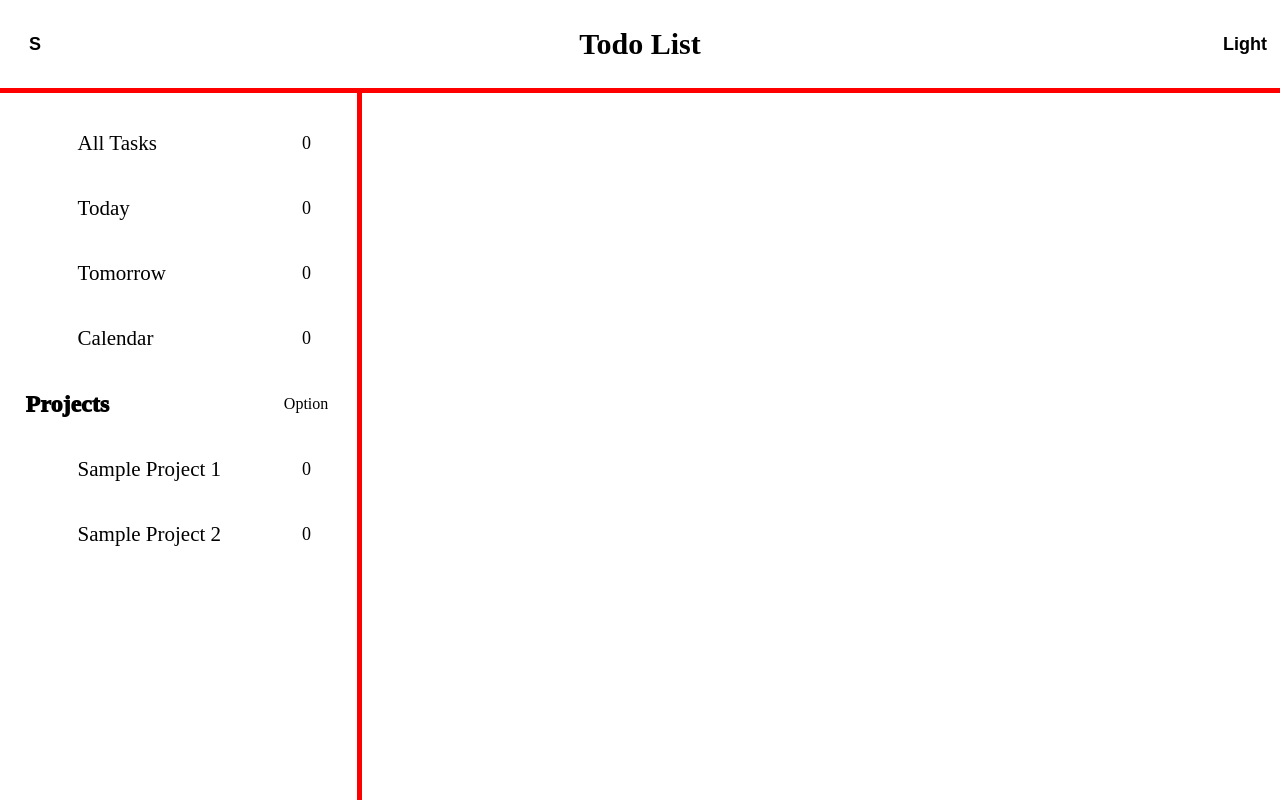
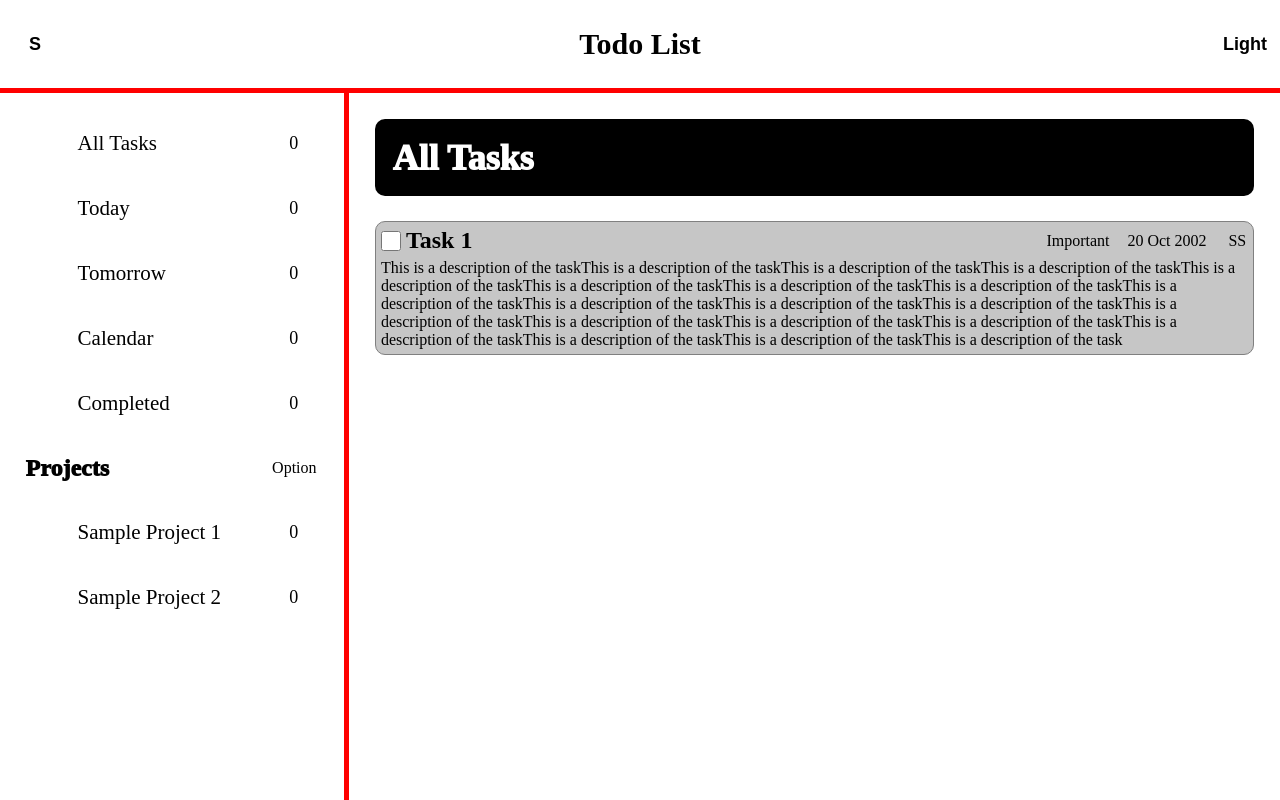
Before and after one commit to MathoVerse100/odin-todo-list, a website built with webpack: page src/template.html in a window 1280 px wide. Built offline with nearby package versions, Linux system fonts and the light colour scheme.

Commit message:
Created task boxes

```diff
--- a/src/index.js
+++ b/src/index.js
@@ -1,10 +1,13 @@
 import "./styles.css";
 import { renderHeader } from "./ui/header/headerUpdates";
 import { renderSidebar } from "./ui/main/sidebar/sidebarUpdates";
+import { renderBoard } from "./ui/main/board/boardUpdates";
 
 
 const header = document.querySelector("#header");
 const sidebar = document.querySelector("#sidebar");
+const board = document.querySelector("#board");
 
 renderHeader(header);
 renderSidebar(sidebar);
+renderBoard(board);
--- a/src/styles.css
+++ b/src/styles.css
@@ -10,3 +10,5 @@
 @import "./ui/main/sidebar/projects/projectStyle.css";
 @import "./ui/main/sidebar/headlines/headlineStyle.css";
 @import "./ui/main/sidebar/projects/projectStyle.css";
+@import "./ui/main/board/boardTitle/boardTitleStyle.css";
+@import "./ui/main/board/task/taskStyle.css";
--- a/src/ui/main/board/boardLayout.css
+++ b/src/ui/main/board/boardLayout.css
@@ -1,3 +1,9 @@
 #board {
     flex: 3;
+
+    padding: 2%;
+    display: flex;
+    flex-direction: column;
+    justify-content: flex-start;
+    align-items: stretch;
 }
--- a/src/ui/main/board/boardTitle/boardTitleScript.js
+++ b/src/ui/main/board/boardTitle/boardTitleScript.js
@@ -0,0 +1,15 @@
+import { createNewElement } from "../../../../utilities/helperFunctions/newElement.js";
+import { toKebab } from "../../../../utilities/helperFunctions/toKebab.js";
+
+
+function createBoardTitle(name) {
+    const titleCard = createNewElement({
+        classList: [`${toKebab(name)}-board-title`, "board-title"],
+        textContent: name,
+    });
+
+    return titleCard;
+};
+
+
+export const sampleBoardTitle = createBoardTitle("All Tasks");
--- a/src/ui/main/board/boardTitle/boardTitleStyle.css
+++ b/src/ui/main/board/boardTitle/boardTitleStyle.css
@@ -0,0 +1,15 @@
+.board-title {
+    background-color: black;
+    color: white;
+    font-size: 36px;
+    font-weight: 1000;
+    font-family: 'Times New Roman', Times, serif;
+    border-radius: 10px;
+    min-height: 70px;
+
+    padding: 2%;
+    display: flex;
+    flex-direction: row;
+    justify-content: stretch;
+    align-items: center;
+}
--- a/src/ui/main/board/boardUpdates.js
+++ b/src/ui/main/board/boardUpdates.js
@@ -0,0 +1,7 @@
+import { sampleBoardTitle } from "./boardTitle/boardTitleScript.js";
+import { sampleTask1 } from "./task/taskScript.js";
+
+
+export function renderBoard(parent) {
+    parent.append(sampleBoardTitle, sampleTask1);
+};
--- a/src/ui/main/board/task/taskScript.js
+++ b/src/ui/main/board/task/taskScript.js
@@ -0,0 +1,55 @@
+import { createNewElement } from "../../../../utilities/helperFunctions/newElement.js";
+import { toKebab } from "../../../../utilities/helperFunctions/toKebab.js";
+
+
+function createTaskBox(title, description, dueDate, priority) {
+    const taskBox = createNewElement({
+        classList: [`${toKebab(title)}-task-box`, "task-box"],
+    });
+
+    const titleBox = createNewElement({
+        classList: ["task-title-box"],
+    });
+
+    const descriptionBox = createNewElement({
+        classList: ["task-description-box"],
+        textContent: description,
+    });
+
+    const checkbox = createNewElement({
+        nameTag: "input",
+        classList: ["task-checkbox"],
+        attributes: {
+            type: "checkbox",
+            id: `${toKebab(title)}-task-checkbox`
+        },
+    });
+
+    const taskTitle = createNewElement({
+        classList: [`${toKebab(title)}-title-box`, "title-box"],
+        textContent: title,
+    });
+
+    const taskPriority = createNewElement({
+        classList: [`${toKebab(title)}-priority-box`, "priority-box"],
+        textContent: priority,
+    });
+
+    const taskDate = createNewElement({
+        classList: [`${toKebab(title)}-date-box`, "date-box"],
+        textContent: dueDate,
+    });
+
+    const taskOptions = createNewElement({
+        classList: ["options-box"],
+        textContent: "SS",
+    });
+
+    titleBox.append(checkbox, taskTitle, taskPriority, taskDate, taskOptions);
+    taskBox.append(titleBox, descriptionBox);
+
+    return taskBox;
+};
+
+
+export const sampleTask1 = createTaskBox("Task 1", "This is a description of the task".repeat(20), "20 Oct 2002", "Important");
--- a/src/ui/main/board/task/taskStyle.css
+++ b/src/ui/main/board/task/taskStyle.css
@@ -0,0 +1,69 @@
+.task-box {
+    margin-top: 25px;
+    display: flex;
+    flex-direction: column;
+    justify-content: flex-start;
+    align-items: stretch;
+    gap: 5px;
+
+    border: 1px solid gray;
+    background-color: rgb(198, 198, 198);
+    padding: 5px;
+    border-radius: 10px;
+}
+
+.task-title-box {
+    flex: 1;
+
+    display: flex;
+    flex-direction: row;
+    justify-content: stretch;
+    align-items: center;
+}
+
+.task-title-box > div {
+    display: flex;
+    flex-direction: row;
+    align-items: center;
+}
+
+.task-description-box {
+    flex: 1;
+}
+
+.task-checkbox {
+    aspect-ratio: 1 / 1;
+    height: 20px;
+    width: auto;
+}
+
+.title-box {
+    flex: 1;
+
+    padding-left: 5px;
+    font-size: 24px;
+    font-weight: bold;
+}
+
+.priority-box {
+    aspect-ratio: 3 / 1;
+    width: auto;
+    height: 100%;
+
+    text-align: center;
+}
+
+.date-box {
+    aspect-ratio: 3 / 1;
+    width: auto;
+    height: 100%;
+
+    margin-right: 20px;
+    text-align: center;
+}
+
+.options-box {
+    aspect-ratio: 1 / 1;
+    height: 20px;
+    width: auto;
+}
--- a/src/ui/main/sidebar/categories/categoryScript.js
+++ b/src/ui/main/sidebar/categories/categoryScript.js
@@ -31,3 +31,4 @@ export const allTasksSidebarButton = createSidebarButton("All Tasks");
 export const todaySidebarButton = createSidebarButton("Today");
 export const tomorrowSidebarButton = createSidebarButton("Tomorrow");
 export const calendarSidebarButton = createSidebarButton("Calendar");
+export const completedSidebarButton = createSidebarButton("Completed");
--- a/src/ui/main/sidebar/sidebarUpdates.js
+++ b/src/ui/main/sidebar/sidebarUpdates.js
@@ -1,12 +1,13 @@
 import { allTasksSidebarButton, todaySidebarButton,
-         tomorrowSidebarButton, calendarSidebarButton } from "./categories/categoryScript.js";
+         tomorrowSidebarButton, calendarSidebarButton,
+         completedSidebarButton } from "./categories/categoryScript.js";
 import { projectsHeadline } from "./headlines/headlineScript.js";
 import { projectOne, projectTwo } from "./projects/projectScript.js"
 
 
 export function renderSidebar(parent) {
     parent.append(
-        allTasksSidebarButton, todaySidebarButton, tomorrowSidebarButton, calendarSidebarButton,
+        allTasksSidebarButton, todaySidebarButton, tomorrowSidebarButton, calendarSidebarButton, completedSidebarButton,
         projectsHeadline,
         projectOne, projectTwo,
     );
```
